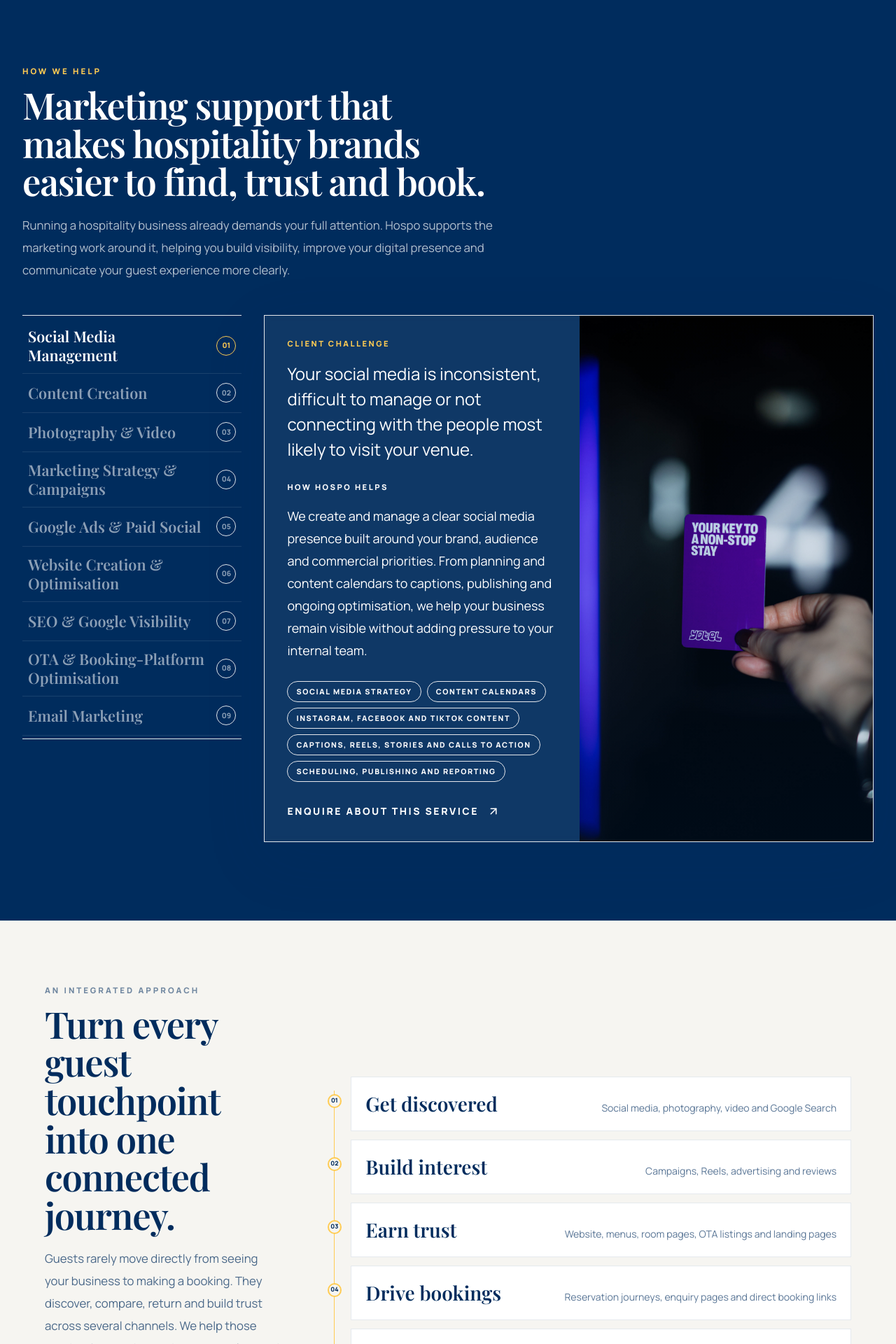
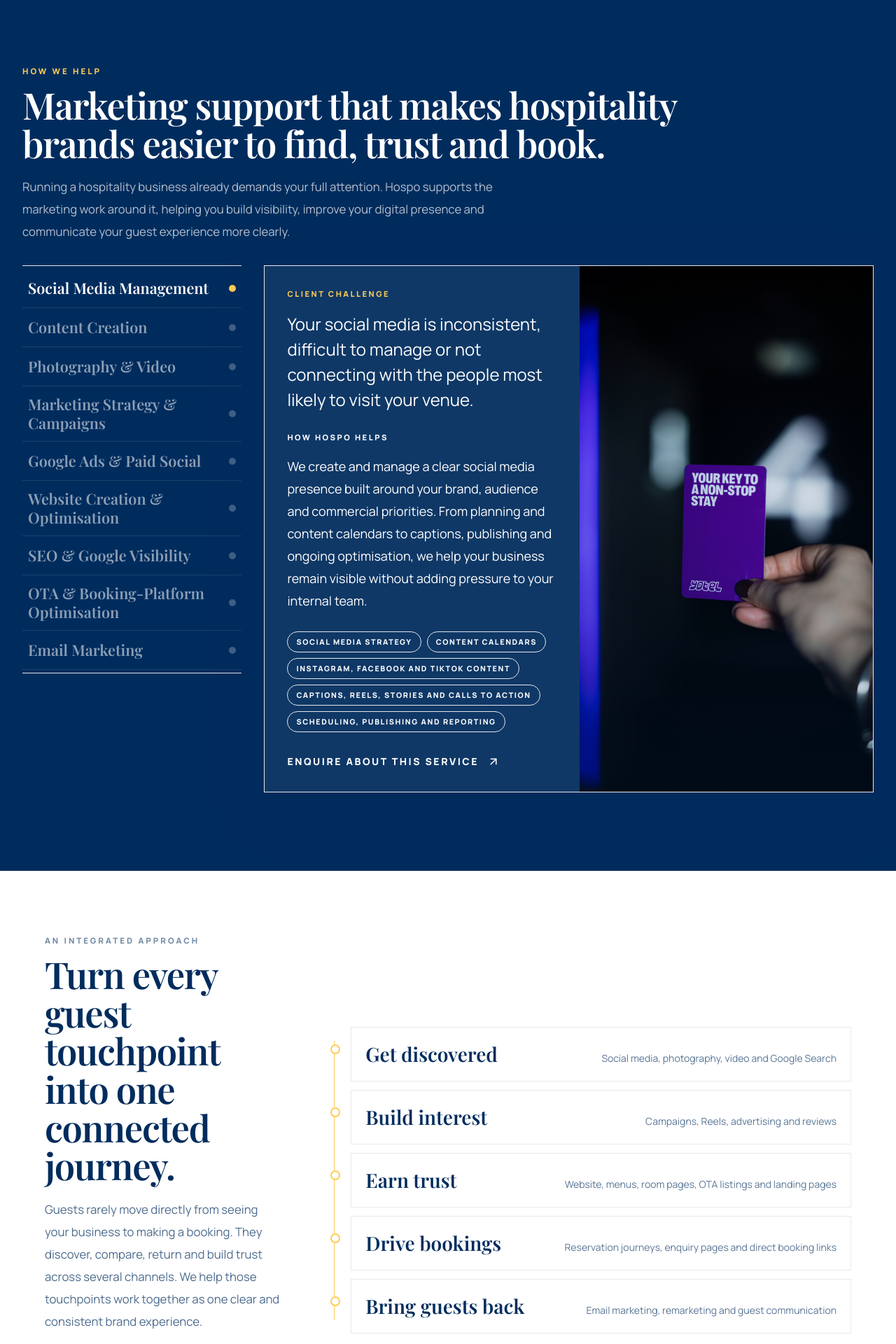
Before and after one commit to HospoCreative/Hospo-Website-New, a Next.js app: page / in a window 1280 px wide. Shown: the part 820-2740 px from the top of the page at 70% size. Built offline with nearby package versions, Linux system fonts and the light colour scheme; no server answers; the database is empty.

Commit message:
Refine homepage layout, cards, motion and brand styling

```diff
--- a/components/MarketingJourney.tsx
+++ b/components/MarketingJourney.tsx
@@ -1,7 +1,11 @@
+"use client";
+
+import { motion, useReducedMotion } from "framer-motion";
 import { ArrowUpRight } from "lucide-react";
 import { SectionHeading } from "./SectionHeading";
 
 export function MarketingJourney() {
+  const reduceMotion = useReducedMotion();
   const stages = [
     { title: "Get discovered", channels: "Social media, photography, video and Google Search" },
     { title: "Build interest", channels: "Campaigns, Reels, advertising and reviews" },
@@ -11,7 +15,7 @@ export function MarketingJourney() {
   ];
 
   return (
-    <section id="approach" className="border-t border-ink/10 bg-[#f6f5f1] px-5 py-[var(--hc-section)] text-ink sm:px-8">
+    <section id="approach" className="border-t border-ink/10 bg-white px-5 py-[var(--hc-section)] text-ink sm:px-8">
       <div className="page-container grid gap-12 lg:grid-cols-[0.62fr_1.38fr] lg:items-center lg:gap-16">
         <div>
           <SectionHeading
@@ -29,18 +33,30 @@ export function MarketingJourney() {
 
         <div className="relative pl-7 sm:pl-9">
           <div className="absolute bottom-5 left-2 top-5 w-px bg-ink/20 sm:left-3" aria-hidden="true" />
-          <div className="absolute left-2 top-5 h-[calc(100%-2.5rem)] w-px bg-yellow sm:left-3" aria-hidden="true" />
+          <motion.div
+            className="absolute left-2 top-5 h-[calc(100%-2.5rem)] w-px origin-top bg-yellow sm:left-3"
+            initial={reduceMotion ? false : { scaleY: 0 }}
+            whileInView={{ scaleY: 1 }}
+            viewport={{ once: true, amount: 0.25 }}
+            transition={{ duration: 1.1, ease: "easeOut" }}
+            aria-hidden="true"
+          />
           <ol className="space-y-3">
             {stages.map((stage, index) => (
-              <li key={stage.title} className="group relative border border-ink/10 bg-white p-4 transition hover:-translate-y-0.5 hover:border-yellow/70 hover:shadow-soft sm:p-5">
-                <span className="absolute -left-[2.05rem] top-6 grid size-5 place-items-center rounded-full border-2 border-yellow bg-[#f6f5f1] text-[0.55rem] font-black text-ink sm:-left-[2.15rem]" aria-hidden="true">
-                  {String(index + 1).padStart(2, "0")}
-                </span>
+              <motion.li
+                key={stage.title}
+                initial={reduceMotion ? false : { opacity: 0, x: 20 }}
+                whileInView={{ opacity: 1, x: 0 }}
+                viewport={{ once: true, amount: 0.25 }}
+                transition={{ duration: 0.45, delay: index * 0.08, ease: "easeOut" }}
+                className="group relative border border-ink/10 bg-white p-4 transition duration-300 hover:-translate-y-1 hover:border-yellow hover:shadow-soft sm:p-5"
+              >
+                <span className="absolute -left-[1.82rem] top-6 size-3.5 rounded-full border-2 border-yellow bg-white sm:-left-[1.9rem]" aria-hidden="true" />
                 <div className="flex flex-col gap-1 sm:flex-row sm:items-baseline sm:justify-between sm:gap-6">
                   <h3 className="font-serif text-2xl font-semibold leading-tight sm:text-[1.75rem]">{stage.title}</h3>
                   <p className="max-w-[30rem] text-sm leading-6 text-ink/65">{stage.channels}</p>
                 </div>
-              </li>
+              </motion.li>
             ))}
           </ol>
         </div>
--- a/components/SectionHeading.tsx
+++ b/components/SectionHeading.tsx
@@ -7,6 +7,7 @@ type SectionHeadingProps = {
   action?: ReactNode;
   align?: "left" | "center";
   tone?: "light" | "dark";
+  width?: "standard" | "wide";
   className?: string;
 };
 
@@ -17,6 +18,7 @@ export function SectionHeading({
   action,
   align = "left",
   tone = "dark",
+  width = "standard",
   className = ""
 }: SectionHeadingProps) {
   const light = tone === "light";
@@ -26,7 +28,7 @@ export function SectionHeading({
       className={`section-heading ${align === "center" ? "mx-auto text-center" : ""} ${className}`}
     >
       {eyebrow ? <p className={`section-eyebrow ${light ? "text-yellow" : "text-ink/55"}`}>{eyebrow}</p> : null}
-      <h2 className={`mt-3 max-w-[52rem] font-serif text-[clamp(2.35rem,4.1vw,3.5rem)] font-semibold leading-[1.04] tracking-[-0.025em] ${align === "center" ? "mx-auto" : ""} ${light ? "text-white" : "text-ink"}`}>
+      <h2 className={`mt-3 ${width === "wide" ? "max-w-none" : "max-w-[52rem]"} font-serif text-[clamp(2.35rem,4.1vw,3.5rem)] font-semibold leading-[1.04] tracking-[-0.025em] ${align === "center" ? "mx-auto" : ""} ${light ? "text-white" : "text-ink"}`}>
         {title}
       </h2>
       {body ? <div className={`mt-5 max-w-[42rem] text-[1.05rem] leading-8 ${align === "center" ? "mx-auto" : ""} ${light ? "text-white/70" : "text-ink/70"}`}>{body}</div> : null}
--- a/components/ServiceEnquiry.tsx
+++ b/components/ServiceEnquiry.tsx
@@ -178,7 +178,7 @@ export function ServiceEnquiry() {
           <form
           onSubmit={handleSubmit}
           noValidate
-          className="rounded-[8px] border border-ink/10 bg-[#f6f5f1] p-4 shadow-soft sm:p-6 lg:p-7"
+          className="rounded-[8px] border border-ink/10 bg-white p-4 shadow-soft sm:p-6 lg:p-7"
         >
           <label className="sr-only" aria-hidden="true">
             Company website confirmation
--- a/components/ServicesExperience.tsx
+++ b/components/ServicesExperience.tsx
@@ -19,9 +19,9 @@ export function ServicesExperience() {
       className="border-t border-white/10 bg-ink px-5 py-20 text-white sm:px-8 lg:py-28"
     >
       <div className="mx-auto max-w-7xl">
-        <SectionHeading tone="light" eyebrow={servicesContent.eyebrow} title="Marketing support that makes hospitality brands easier to find, trust and book." body={servicesContent.body} />
+        <SectionHeading tone="light" width="wide" eyebrow={servicesContent.eyebrow} title="Marketing support that makes hospitality brands easier to find, trust and book." body={servicesContent.body} />
 
-        <div className="mt-12 grid gap-8 lg:grid-cols-[minmax(270px,0.36fr)_minmax(0,1fr)] lg:items-start">
+        <div className="mt-8 grid gap-8 lg:grid-cols-[minmax(270px,0.36fr)_minmax(0,1fr)] lg:items-start">
           <div className="border-y border-white/12 py-1 lg:sticky lg:top-28">
             <div className="space-y-0">
               {services.map((service, index) => {
@@ -45,14 +45,11 @@ export function ServicesExperience() {
                       {service.title}
                     </span>
                     <span
-                        className={`grid size-7 shrink-0 place-items-center rounded-full border text-[0.65rem] font-black transition ${
-                        isActive
-                          ? "border-yellow text-yellow"
-                          : "border-white/16 text-white/36 group-hover:border-white/34"
+                      className={`size-2.5 shrink-0 rounded-full transition ${
+                        isActive ? "bg-yellow" : "bg-white/25 group-hover:bg-white/60"
                       }`}
-                    >
-                      {String(index + 1).padStart(2, "0")}
-                    </span>
+                      aria-hidden="true"
+                    />
                   </button>
                 );
               })}
--- a/components/VideoShowcase.tsx
+++ b/components/VideoShowcase.tsx
@@ -13,10 +13,10 @@ export function VideoShowcase() {
       <div className="mx-auto max-w-7xl">
         <Reveal><SectionHeading tone="light" eyebrow={reelsContent.eyebrow} title={reelsContent.title} body={reelsContent.body} /></Reveal>
 
-        <div className="mt-10 grid gap-4 sm:grid-cols-2 lg:grid-cols-4">
+        <div className="mt-10 grid auto-rows-fr gap-4 sm:grid-cols-2 lg:grid-cols-4">
           {reels.map((item, index) => (
-            <Reveal key={item.title} delay={index * 0.07}>
-              <article className="group relative overflow-hidden border border-white/10 bg-white/[0.06] p-2 shadow-soft transition duration-300 hover:-translate-y-1 hover:border-yellow/45">
+            <Reveal key={item.title} delay={index * 0.07} className="h-full">
+              <article className="group relative flex h-full min-h-[31rem] flex-col overflow-hidden border border-white/10 bg-white/[0.06] p-2 shadow-soft transition duration-500 hover:-translate-y-2 hover:border-yellow/70">
                 <div className="relative aspect-[4/5] overflow-hidden bg-ink">
                   {item.videoSrc ? (
                     <video
@@ -52,14 +52,14 @@ export function VideoShowcase() {
                     </>
                   )}
                 </div>
-                <div className="p-3 sm:p-4">
+                <div className="flex flex-1 flex-col p-3 sm:p-4">
                   <p className="text-[0.62rem] font-black uppercase tracking-[0.2em] text-yellow">
                     {item.category}
                   </p>
                   <h3 className="mt-2 font-serif text-2xl font-semibold leading-tight">
                     {item.title}
                   </h3>
-                  <div className="mt-4 flex flex-wrap gap-2">
+                  <div className="mt-auto flex flex-wrap gap-2 pt-4">
                     {item.services.map((service) => (
                       <span
                         key={service}
--- a/components/client-logos/ClientLogosSection.tsx
+++ b/components/client-logos/ClientLogosSection.tsx
@@ -1,3 +1,6 @@
+"use client";
+
+import { motion, useReducedMotion } from "framer-motion";
 import type { ClientLogo } from "@/types/clientLogo";
 import { Reveal } from "@/components/Reveal";
 
@@ -6,6 +9,7 @@ type ClientLogosSectionProps = {
 };
 
 export function ClientLogosSection({ logos }: ClientLogosSectionProps) {
+  const reduceMotion = useReducedMotion();
   const publishedLogos = logos
     .filter((logo) => logo.published && logo.logoUrl)
     .sort((a, b) => a.sortOrder - b.sortOrder);
@@ -35,18 +39,22 @@ export function ClientLogosSection({ logos }: ClientLogosSectionProps) {
           </p>
         </div>
 
-        <div className="mt-9 grid grid-cols-2 items-center gap-x-8 gap-y-7 sm:grid-cols-3 lg:grid-cols-5 lg:gap-x-12 lg:gap-y-8">
-          {publishedLogos.map((logo) => (
-            <div
+        <div className="mt-10 grid grid-cols-2 items-center gap-x-10 gap-y-9 sm:grid-cols-3 lg:grid-cols-5 lg:gap-x-14 lg:gap-y-10">
+          {publishedLogos.map((logo, index) => (
+            <motion.div
               key={`${logo.clientName}-${logo.logoUrl}`}
-              className="flex h-14 items-center justify-center sm:h-16"
+              initial={reduceMotion ? false : { opacity: 0, y: 14 }}
+              whileInView={{ opacity: 1, y: 0 }}
+              viewport={{ once: true, amount: 0.25 }}
+              transition={{ duration: 0.42, delay: index * 0.06, ease: "easeOut" }}
+              className="flex h-24 items-center justify-center sm:h-28 lg:h-32"
             >
               <img
                 src={logo.logoUrl}
                 alt=""
-                className="h-auto max-h-full w-auto max-w-full object-contain opacity-90 transition-opacity duration-300 hover:opacity-100"
+                className="h-auto max-h-[78%] w-auto max-w-full object-contain opacity-90 transition duration-500 hover:scale-105 hover:opacity-100"
               />
-            </div>
+            </motion.div>
           ))}
         </div>
       </Reveal>
```
Also changed, not shown: components/BlogPreviewSection.tsx (+5 -5 lines), components/SelectedProjects.tsx (+7 -7 lines).
